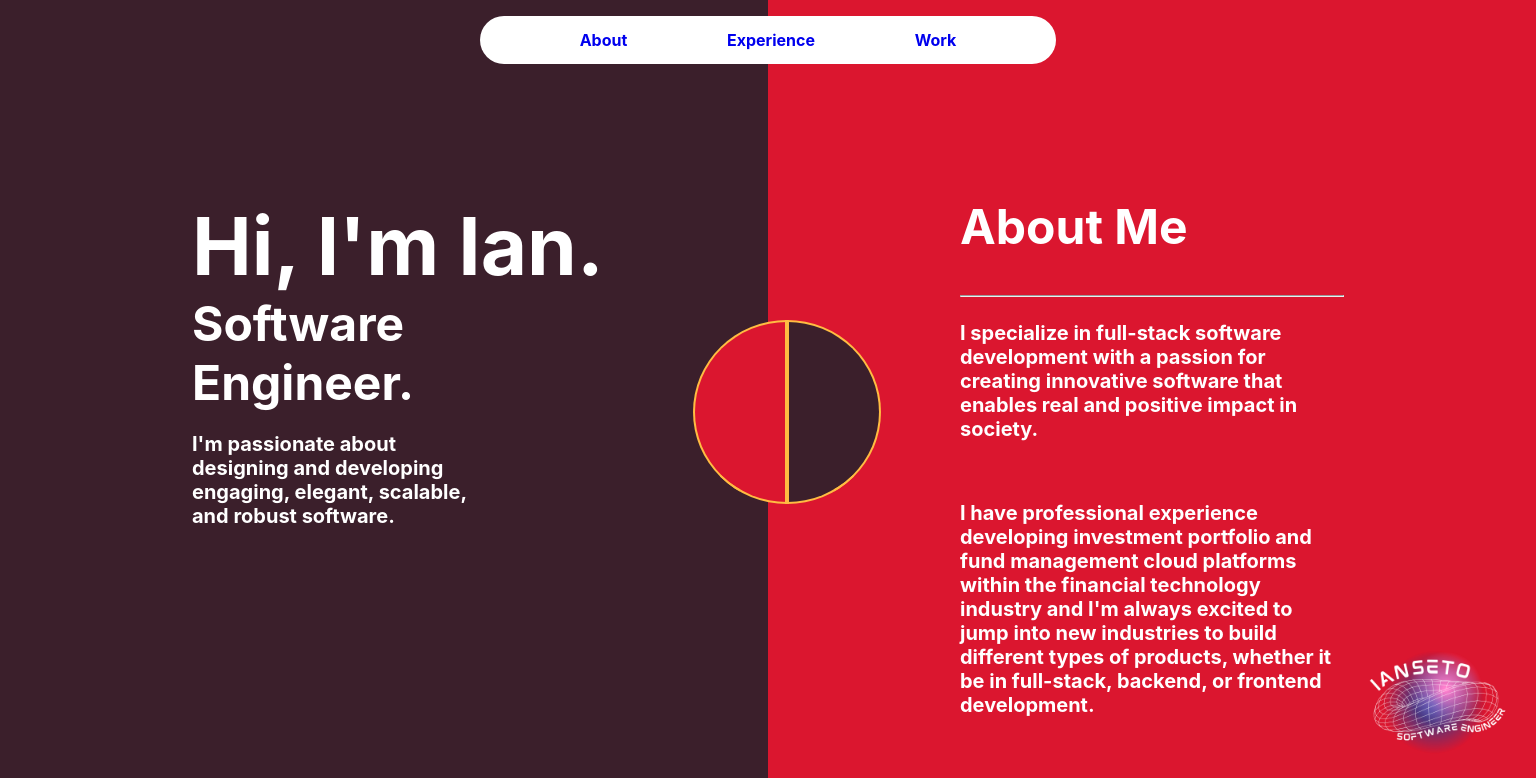
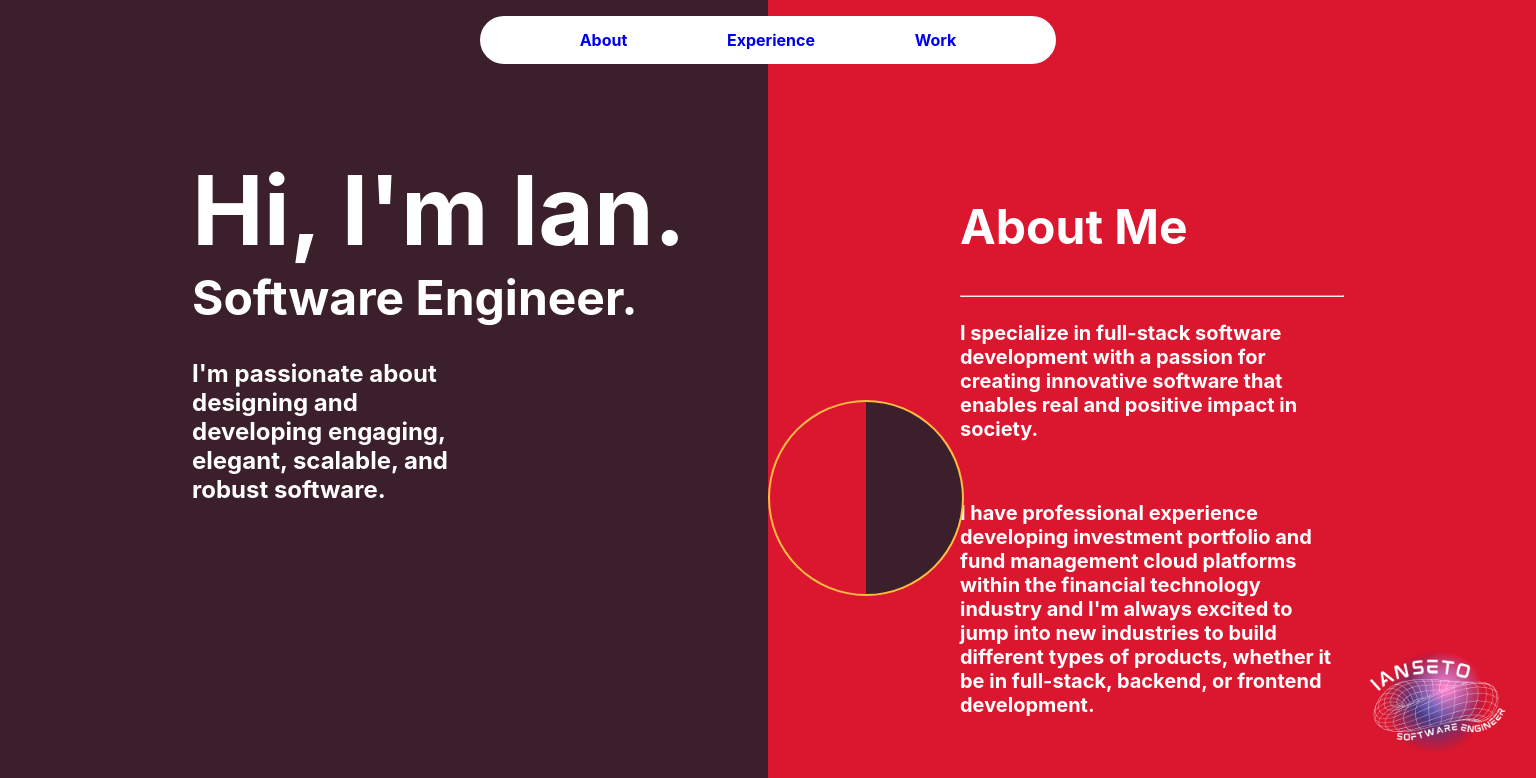
Before and after one commit to setoi1/Portfolio-ianseto.dev, a React (Vite) app: page / in a window 1536 px wide. Shown: the top 778 px of the page. Built offline with nearby package versions, Linux system fonts and the light colour scheme; some icons are missing.

Commit message:
polished newer elements

```diff
--- a/src/App.tsx
+++ b/src/App.tsx
@@ -16,7 +16,6 @@ export default function App() {
   return (
     <div className='App'>
       {!isMobile && <Navbar />}
-      <div className='wrapper'>
       {!isMobile && <Circle />}
       <div className='left-column'>
         <Landing />
@@ -27,6 +26,5 @@ export default function App() {
         <Projects />
       </div>
     </div>
-    </div>
   );
 }
--- a/src/components/Circle.css
+++ b/src/components/Circle.css
@@ -2,28 +2,34 @@
   .circle-container {
     z-index: 1;
     position: fixed;
-    display: flex;
-    justify-content: center;
-    align-items: center;
-    top: 40%;
-    left: 45.1%;
-    transform-origin: center;
+    top: 50%;
+    left: 50%;
+    transform: translate(-50%, -50%);
     transition: .25s;
   }
 
+  .rotation-wrapper {
+    display: flex;
+    transform-origin: center;
+  }
+
   .circle-left {
-    height: 180px;
-    width: 90px;
+    height: 12rem;
+    width: 6rem;
     background-color: var(--red);
     border-radius: 100% 0 0 100%/50% 0 0 50%;
-    border: 2px #ffbc42 solid;
+    border-top: 2px var(--yellow) solid;
+    border-bottom: 2px var(--yellow) solid;
+    border-left: 2px var(--yellow) solid;;
   }
 
   .circle-right {
-    height: 180px;
-    width: 90px;
+    height: 12rem;
+    width: 6rem;
     background-color: var(--purple);
     border-radius: 0 100% 100% 0/0 50% 50% 0;
-    border: 2px #ffbc42 solid;
+    border-top: 2px var(--yellow) solid;
+    border-bottom: 2px var(--yellow) solid;
+    border-right: 2px var(--yellow) solid;
   }
 }
--- a/src/components/Circle.tsx
+++ b/src/components/Circle.tsx
@@ -1,5 +1,5 @@
 import { useState, useEffect } from "react";
-import { motion, useScroll } from "framer-motion"
+import { motion } from "framer-motion"
 
 import './Circle.css';
 
@@ -8,37 +8,28 @@ export default function Circle() {
 
   useEffect(() => {
     const handleScroll = () => {
-      // Get the current page's scrollY value
-      const scrollY = window.scrollY;
-
-      // Get the maximum scroll height of the page
       const maxScrollHeight = document.documentElement.scrollHeight - window.innerHeight;
-
-      // Calculate the scroll progress as a fraction (0 to 1)
-      const scrollProgress = Math.min(scrollY / maxScrollHeight, 1);
-
-      // Rotate the circle based on the scroll progress (0 to 360 degrees)
+      const scrollProgress = Math.min(window.scrollY / maxScrollHeight, 1);
       const newRotation = scrollProgress * 360;
-
       setRotation(newRotation);
     }
 
-    // Attach the scroll event listener when the component mounts
     window.addEventListener('scroll', handleScroll);
 
-    // Detach the scroll event listener when the component unmounts
     return () => {
       window.removeEventListener('scroll', handleScroll);
     };
   }, []);
 
   return (
+    <div className='circle-container' >
       <motion.div
-      className='circle-container'
+        className="rotation-wrapper"
         style={{ transform: `rotate(${rotation}deg)` }}
       >
         <div className='circle-left' />
         <div className='circle-right' />
       </motion.div>
+    </div>
   )
 }
--- a/src/components/Landing/Landing.css
+++ b/src/components/Landing/Landing.css
@@ -11,32 +11,32 @@
       margin-top: 0;
       margin-bottom: 0;
       font-size: 3em;
+      white-space: nowrap;
     }
 
     .landing-headline {
-      margin-top: 0;
+      margin: 0 0 2rem 0;
       font-size: 2em;
+      white-space: nowrap;
     }
 
     .landing-introduction {
+      margin: 0 0 4rem 0;
       font-size: 1em;
     }
 
     .landing-contacts-list {
+      width: 100%;
+      margin: 0 0 2rem 0;
+      padding-left: 0;
       display: flex;
-      flex-direction: row;
-      margin-top: 3rem;
-      margin-bottom: 3rem;
-      margin-left: 0;
-      padding-left: 0;
+      justify-content: space-evenly;
+      font-size: 2em;
+      list-style: none;
     }
 
       .landing-contacts-list-item {
-        display: flex;
-        align-items: center;
         text-decoration: none;
-        justify-content: center;
-        margin-right: 2rem;
       }
 
         .landing-contacts-item-link {
@@ -65,25 +65,26 @@
 
       .landing-header {
         white-space: nowrap;
-        margin: 0;
-        font-size: 5em;
+
+        font-size: 6em;
       }
 
       .landing-headline {
-        margin: 0;
+        white-space: nowrap;
+
         font-size: 3em;
       }
 
     .landing-introduction {
-      font-size: 1.25em;
+      font-size: 1.5em;
       margin-right: 25%;
     }
 
     .landing-contacts-list {
+      width: 50%;
       display: flex;
       flex-direction: row;
-      margin-top: 2vh;
-      margin-bottom: 2vh;
+      justify-content: space-between;
       margin-left: 0;
       padding-left: 0;
     }
@@ -93,7 +94,6 @@
         align-items: center;
         text-decoration: none;
         justify-content: center;
-        margin-right: 2rem;
       }
 
         .landing-contacts-item-link {
@@ -112,7 +112,7 @@
 
 @media screen and (min-width: 600px) and (max-width: 1365px) {
   .landing {
-    margin: 50% 10% 0 10%;
+    margin: 0 10% 0 10%;
     display: flex;
     flex-direction: column;
     justify-content: center;
@@ -126,11 +126,30 @@
       align-items: center;
     }
 
+      .landing-introduction {
+        text-align: center;
+      }
+
+        .landing-header {
+          font-size: 4em;
+        }
+
+        .landing-headline {
+          font-size: 2.5em;
+        }
+
+        .landing-introduction {
+          font-size: 1.25em;
+        }
+
+      .landing-contacts-list {
+        margin: 1rem 0 1rem 0;
+        display: flex;
+        justify-content: space-evenly;
+      }
+
   img {
     max-width: 375px;
     height: auto;
-    display: flex;
-    justify-self: center;
-    align-self: center;
   }
 }
--- a/src/components/Projects/Projects.css
+++ b/src/components/Projects/Projects.css
@@ -79,17 +79,6 @@
       }
 
 @media screen and (min-width: 1366px) {
-  .hello {
-    width: 100%;
-    height: 100px;
-    background-color: white;
-    transition-duration: .5s;
-  }
-
-  .hello:active {
-    transition-duration: .5s;
-  }
-
   .projects {
     margin-left: 25%;
     margin-right: 25%;
@@ -144,6 +133,17 @@
         .project-item-button:hover {
           cursor: pointer;
         }
+
+        .project-expanded {
+          width: 100%;
+          height: 100px;
+          background-color: white;
+          transition-duration: .5s;
+        }
+
+        .project-expanded:active {
+          transition-duration: .5s;
+        }
 }
 
 @media screen and (min-width: 768px) and (max-width: 1365px) {
--- a/src/components/Projects/Projects.tsx
+++ b/src/components/Projects/Projects.tsx
@@ -100,6 +100,7 @@ const projects = [
 ];
 
 export default function Projects() {
+  /*
   const [isExpanded, setExpanded] = useState(false);
   function handleExpand() {
     console.log('expand')
@@ -110,6 +111,7 @@ export default function Projects() {
     console.log('close');
     setExpanded(false);
   }
+  */
 
   return (
     <section id='projects' className='projects'>
@@ -123,14 +125,13 @@ export default function Projects() {
                 <a
                   key={project.id}
                   className='project-link'
-                  /*
                   href={project.link}
                   rel='noreferrer'
                   target='blank'
-                  */
                 >
                   <li key={project.id} className='project-item'>
                     {project.name}
+                    {/*
                     {!isExpanded ?
                       (<button className='project-item-button' onClick={handleExpand}>
                         <FaAngleRight className='project-expand' />
@@ -140,12 +141,13 @@ export default function Projects() {
                         <FaAngleDown className='project-expand' />
                       </button>)
                     }
+                  */}
                   </li>
+                  {/*
                   {isExpanded && (
-                    <div className='hello'>
-                      hello
-                    </div>
+                    <ProjectExpanded /> goes here
                   )}
+                  */}
                 </a>
               </>
             )}
--- a/src/styling/index.css
+++ b/src/styling/index.css
@@ -5,6 +5,7 @@ html {
 :root {
   --red: #DB162F;
   --purple: #3B1F2B;
+  --yellow: #ffbc42;
 }
 
 body {
```
Lines whose indentation alone changed are shown as unchanged.
